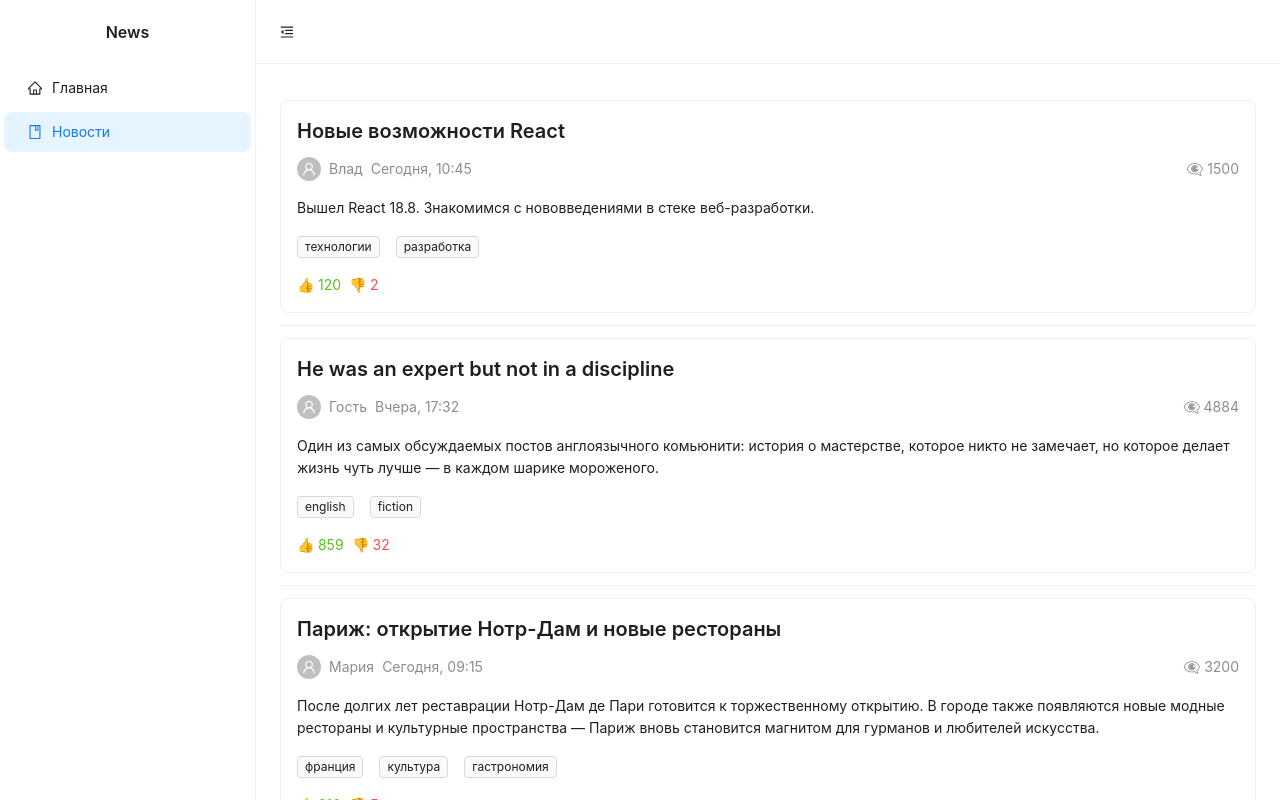
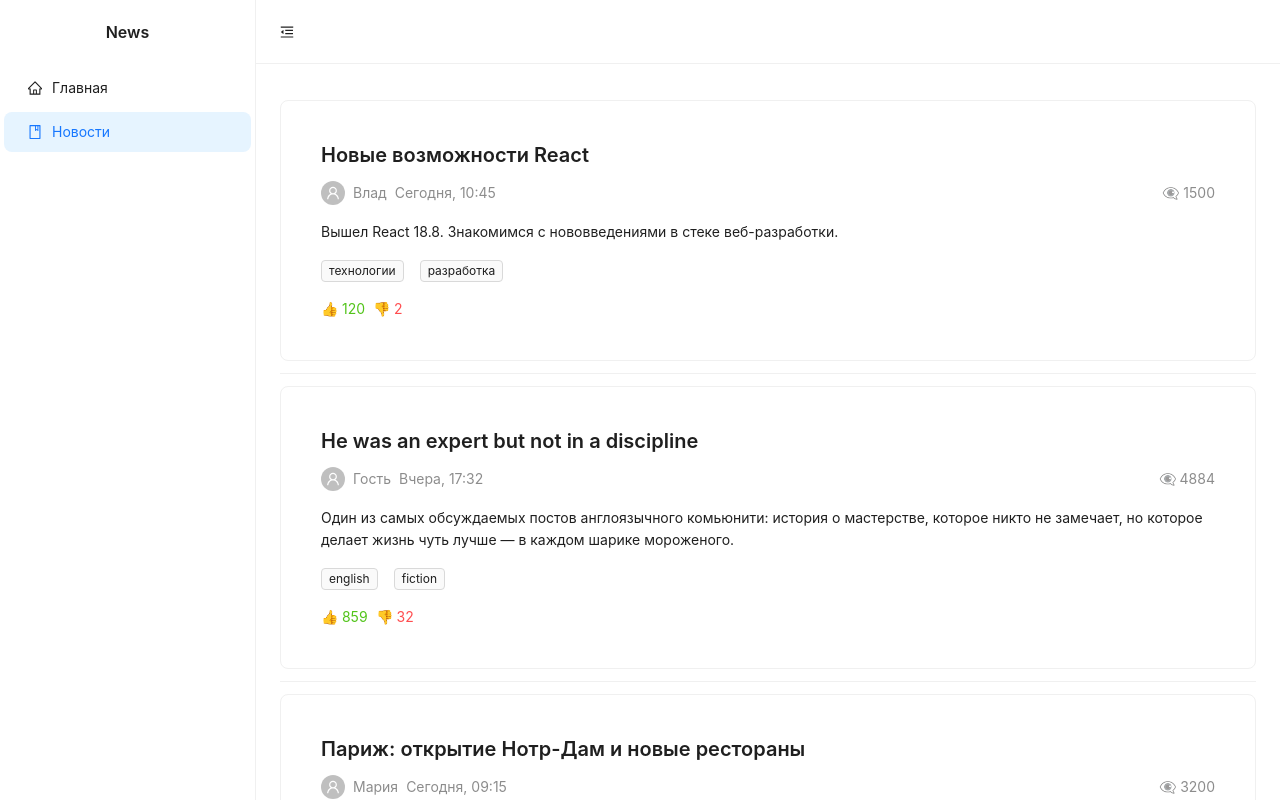
Before and after one commit to Razvalnuy/newsApp, a Next.js app: page /news in a window 1280 px wide. Shown: the top 800 px of the page. Built offline with nearby package versions, Linux system fonts and the light colour scheme.

Commit message:
Подключение стилей scss

```diff
--- /dev/null
+++ b/src/app/(app)/layout.module.scss
@@ -0,0 +1,52 @@
+.appLayout {
+	min-height: 100vh;
+	background: #fff;
+
+	.sider {
+		background: #fff;
+		border-right: 1px solid #f0f0f0;
+		flex: 0 0 256px;
+		position: relative;
+
+		.siderHeader {
+			height: 64px;
+			display: flex;
+			align-items: center;
+			justify-content: center;
+		}
+
+		.menu {
+			border-right: none;
+		}
+	}
+
+	.layoutContent {
+		background: #fff;
+
+		.header {
+			padding: 0;
+			background: #fff;
+			border-bottom: 1px solid #f0f0f0;
+
+			.headerSpace {
+				padding: 0 24px;
+				height: 64px;
+				display: flex;
+				align-items: center;
+			}
+		}
+
+		.content {
+			background: #fff;
+			padding: 24px;
+			margin: 0;
+			min-height: 280px;
+		}
+
+		.footer {
+			background: #fff;
+			text-align: center;
+			border-top: 1px solid #f0f0f0;
+		}
+	}
+}
--- a/src/app/(app)/layout.tsx
+++ b/src/app/(app)/layout.tsx
@@ -10,6 +10,7 @@ import { Layout, Menu, Space, Typography, type MenuProps } from "antd"
 import Link from "next/link"
 import { usePathname } from "next/navigation"
 import { useState } from "react"
+import styles from "./layout.module.scss"
 
 const { Header, Content, Footer, Sider } = Layout
 const { Title } = Typography
@@ -35,21 +36,14 @@ export default function AppLayout({ children }: { children: React.ReactNode }) {
 		pathname === "/" ? "1" : pathname?.startsWith("/news") ? "4" : ""
 
 	return (
-		<Layout style={{ minHeight: "100vh", background: "#fff" }}>
+		<Layout className={styles.appLayout}>
 			<Sider
 				width={256}
 				collapsed={collapsed}
 				onCollapse={(val) => setCollapsed(val)}
-				style={{ background: "#fff", borderRight: "1px solid #f0f0f0" }}
+				className={styles.sider}
 			>
-				<div
-					style={{
-						height: 64,
-						display: "flex",
-						alignItems: "center",
-						justifyContent: "center",
-					}}
-				>
+				<div className={styles.siderHeader}>
 					<Title level={5} style={{ margin: 0 }}>
 						News
 					</Title>
@@ -58,25 +52,12 @@ export default function AppLayout({ children }: { children: React.ReactNode }) {
 					mode="inline"
 					selectedKeys={selectedKey ? [selectedKey] : undefined}
 					items={items}
-					style={{ borderRight: 0 }}
+					className={styles.menu}
 				/>
 			</Sider>
-			<Layout>
-				<Header
-					style={{
-						padding: 0,
-						background: "#fff",
-						borderBottom: "1px solid #f0f0f0",
-					}}
-				>
-					<Space
-						style={{
-							padding: "0 24px",
-							height: 64,
-							display: "flex",
-							alignItems: "center",
-						}}
-					>
+			<Layout className={styles.layoutContent}>
+				<Header className={styles.header}>
+					<Space className={styles.headerSpace}>
 						{collapsed ? (
 							<MenuUnfoldOutlined onClick={() => setCollapsed(false)} />
 						) : (
@@ -84,23 +65,8 @@ export default function AppLayout({ children }: { children: React.ReactNode }) {
 						)}
 					</Space>
 				</Header>
-				<Content
-					style={{
-						background: "#fff",
-						padding: 24,
-						margin: 0,
-						minHeight: 280,
-					}}
-				>
-					{children}
-				</Content>
-				<Footer
-					style={{
-						background: "#fff",
-						textAlign: "center",
-						borderTop: "1px solid #f0f0f0",
-					}}
-				>
+				<Content className={styles.content}>{children}</Content>
+				<Footer className={styles.footer}>
 					Сделал Гаджибутаев Марат{" "}
 					<a
 						target="_blank"
--- /dev/null
+++ b/src/app/(app)/page.module.scss
@@ -0,0 +1,3 @@
+.title {
+	font-size: 50px;
+}
--- a/src/app/(app)/page.tsx
+++ b/src/app/(app)/page.tsx
@@ -1,3 +1,5 @@
+import styles from "./page.module.scss"
+
 export default function Home() {
-	return <h1>Главная страница</h1>
+	return <h1 className={styles.title}>Главная страница</h1>
 }
--- a/src/app/layout.tsx
+++ b/src/app/layout.tsx
@@ -1,6 +1,6 @@
 import type { Metadata } from "next"
 import { Geist, Geist_Mono } from "next/font/google"
-import "./styles/globals.css"
+import "./styles/globals.scss"
 
 const geistSans = Geist({
 	variable: "--font-geist-sans",
--- a/src/app/styles/globals.css
+++ b/src/app/styles/globals.scss
@@ -1,15 +1,19 @@
+$light-bg: #ffffff;
+$light-fg: #171717;
+$dark-bg: #0a0a0a;
+$dark-fg: #ededed;
+
 :root {
-	--background: #ffffff;
-	--foreground: #171717;
+	--background: #{$light-bg};
+	--foreground: #{$light-fg};
 }
 
 @media (prefers-color-scheme: dark) {
 	:root {
-		--background: #0a0a0a;
-		--foreground: #ededed;
+		--background: #{$dark-bg};
+		--foreground: #{$dark-fg};
 	}
 }
-
 html,
 body {
 	max-width: 100vw;
--- /dev/null
+++ b/src/components/newsFeed/newsFeed.module.scss
@@ -0,0 +1,59 @@
+.newsFeedList {
+	display: grid;
+	grid-template-columns: 1fr;
+	gap: 16px;
+}
+
+.newsFeedItem {
+	margin-bottom: 0;
+}
+
+.newsFeedCard {
+	width: 100%;
+	min-height: 200px;
+	overflow: hidden;
+	&:hover {
+	}
+}
+
+.newsFeedCardBody {
+	padding: 16px;
+	display: flex;
+	flex-direction: column;
+	height: 100%;
+}
+
+.newsFeedHeader {
+	display: flex;
+	align-items: center;
+	margin-bottom: 8px;
+}
+
+.newsFeedAvatar {
+	margin-right: 8px;
+}
+
+.newsFeedDate {
+	margin-left: 8px;
+}
+
+.newsFeedViews {
+	margin-left: auto;
+}
+
+.newsFeedSummary {
+	display: -webkit-box;
+	text-overflow: ellipsis;
+	-webkit-box-orient: vertical;
+	-webkit-line-clamp: 3;
+	overflow: hidden;
+	flex: 1;
+}
+
+.newsFeedTags {
+	margin-top: 8px;
+}
+
+.newsFeedReactions {
+	margin-top: 8px;
+}
--- a/src/components/newsFeed/newsFeed.tsx
+++ b/src/components/newsFeed/newsFeed.tsx
@@ -1,6 +1,7 @@
 "use client"
 import { UserOutlined } from "@ant-design/icons"
 import { Avatar, Card, List, Space, Tag, Typography } from "antd"
+import styles from "./newsFeed.module.scss"
 
 const { Title, Text } = Typography
 
@@ -9,63 +10,37 @@ export default function NewsFeed({ news }) {
 		<List
 			itemLayout="vertical"
 			dataSource={news}
-			style={{ display: "grid", gridTemplateColumns: "1fr", gap: 16 }}
+			className={styles.newsFeedList}
 			renderItem={(item) => (
-				<List.Item style={{ marginBottom: 0 }}>
-					<Card
-						hoverable
-						style={{ width: "100%", minHeight: 200, overflow: "hidden" }}
-						bodyStyle={{
-							padding: 16,
-							display: "flex",
-							flexDirection: "column",
-							height: "100%",
-						}}
-					>
-						<Space direction="vertical" style={{ width: "100%", flex: 1 }}>
+				<List.Item className={styles.newsFeedItem}>
+					<Card hoverable className={styles.newsFeedCard}>
+						<Space direction="vertical" className={styles.newsFeedCardBody}>
 							<Title level={4} style={{ marginBottom: 4 }}>
 								{item.title}
 							</Title>
-							<div
-								style={{
-									display: "flex",
-									alignItems: "center",
-									marginBottom: 8,
-								}}
-							>
+							<div className={styles.newsFeedHeader}>
 								<Avatar
 									size="small"
 									icon={<UserOutlined />}
-									style={{ marginRight: 8 }}
+									className={styles.newsFeedAvatar}
 								/>
 								<Text type="secondary">{item.author}</Text>
-								<Text type="secondary" style={{ marginLeft: 8 }}>
+								<Text type="secondary" className={styles.newsFeedDate}>
 									{item.date}
 								</Text>
-								<Text type="secondary" style={{ marginLeft: "auto" }}>
+								<Text type="secondary" className={styles.newsFeedViews}>
 									👁️‍🗨️ {item.views}
 								</Text>
 							</div>
-							<Text
-								style={{
-									display: "-webkit-box",
-									textOverflow: "ellipsis",
-									WebkitBoxOrient: "vertical",
-									WebkitLineClamp: 3,
-									overflow: "hidden",
-									flex: 1,
-								}}
-							>
-								{item.summary}
-							</Text>
-							<div style={{ marginTop: 8 }}>
+							<Text className={styles.newsFeedSummary}>{item.summary}</Text>
+							<div className={styles.newsFeedTags}>
 								<Space wrap>
 									{item.tags.map((tag) => (
 										<Tag key={tag}>{tag}</Tag>
 									))}
 								</Space>
 							</div>
-							<Space style={{ marginTop: 8 }}>
+							<Space className={styles.newsFeedReactions}>
 								<Text type="success">👍 {item.reaction.likes}</Text>
 								<Text type="danger">👎 {item.reaction.dislikes}</Text>
 							</Space>
```
